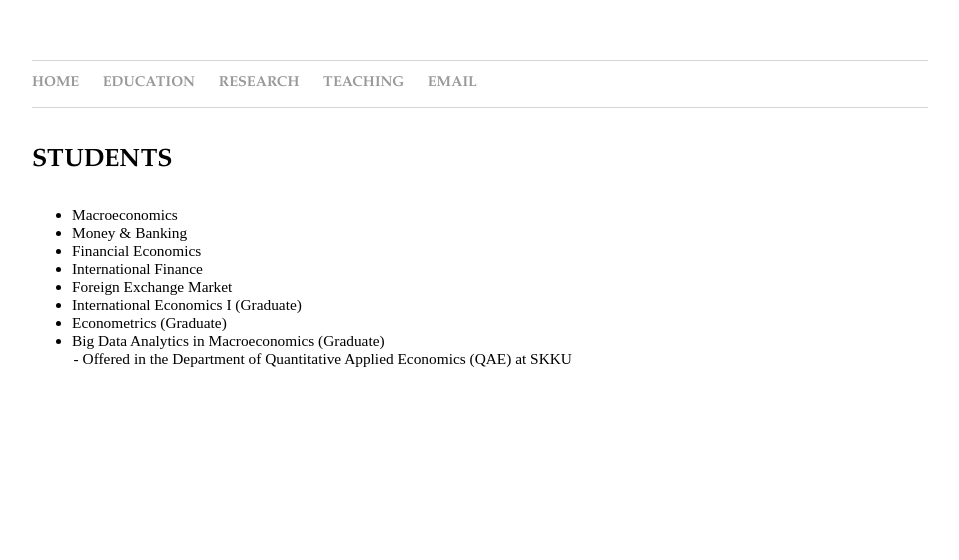
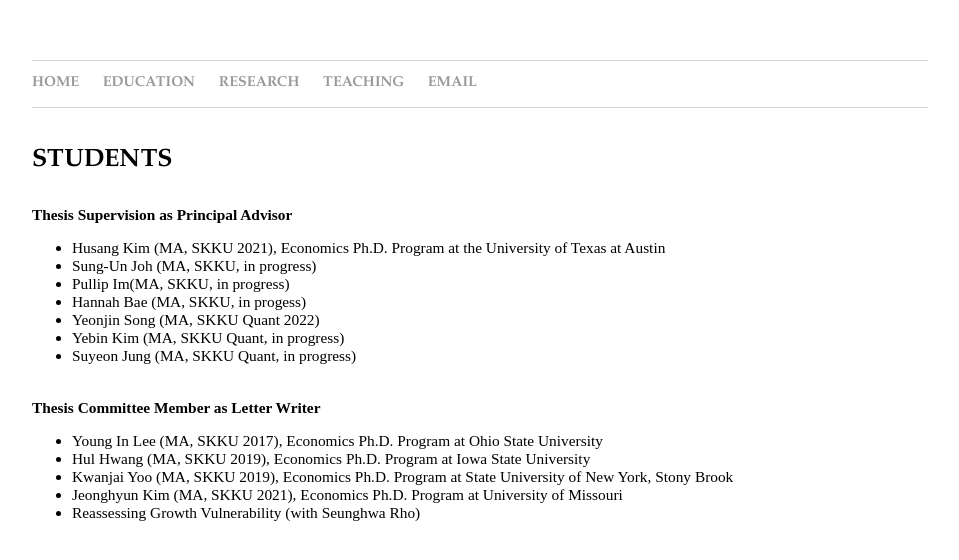
Before and after one commit to dooyeoncho/dooyeoncho.github.io, a Jekyll site: the page built from pages/students.html, in a window 1280 px wide. Shown: the top 560 px of the page, without its empty margins (160-1119 px from the left). Built offline with Jekyll 4.4.1, drawn with Linux system fonts in a browser that asks for light colours.

Commit message:
Update students.html

```diff
--- a/pages/students.html
+++ b/pages/students.html
@@ -10,20 +10,25 @@ title: Dooyeon Cho - Students
 <h1 class="headerstyle">STUDENTS</h1>
 </div>
 <div>
-			<div>
-			<ul>
-				<li> Macroeconomics </li>
-				<li> Money & Banking </li>
-				<li> Financial Economics </li>
-				<li> International Finance </li>
-				<li> Foreign Exchange Market </li>
-				<li> International Economics I (Graduate) </li>
-				<li> Econometrics (Graduate) </li>
-				<li> Big Data Analytics in Macroeconomics (Graduate) </li>
-					<ul>
-					   <li style="list-style-type: none; margin-left:-2.5em;">- Offered in the Department of Quantitative Applied Economics (QAE) at SKKU</li>
-			</ul>
-			</ul>
-			</div>
-</div>
-&nbsp;&nbsp;
+			<div><b>Thesis Supervision as Principal Advisor</b>
+		<ul>
+			<li>Husang Kim (MA, SKKU 2021), Economics Ph.D. Program at the University of Texas at Austin</li>
+	        	<li>Sung-Un Joh (MA, SKKU, in progress)</li>
+			<li>Pullip Im(MA, SKKU, in progress)</li>
+                	<li>Hannah Bae (MA, SKKU, in progess)</li>
+			<li>Yeonjin Song (MA, SKKU Quant 2022)</li>
+			<li>Yebin Kim (MA, SKKU Quant, in progress)</li>
+			<li>Suyeon Jung (MA, SKKU Quant, in progress)</li>
+
+		</ul>
+		</div>&nbsp;
+
+<div> <b>Thesis Committee Member as Letter Writer</b>
+	<ul>
+		<li>Young In Lee (MA, SKKU 2017), Economics Ph.D. Program at Ohio State University</li>
+		<li>Hul Hwang (MA, SKKU 2019), Economics Ph.D. Program at Iowa State University</li>
+	        <li>Kwanjai Yoo (MA, SKKU 2019), Economics Ph.D. Program at State University of New York, Stony Brook</li>
+		<li>Jeonghyun Kim (MA, SKKU 2021), Economics Ph.D. Program at University of Missouri</li>
+		<li>Reassessing Growth Vulnerability (with Seunghwa Rho)</li>
+	</ul>
+</div>&nbsp;&nbsp;&nbsp;&nbsp;&nbsp;&nbsp;
```
